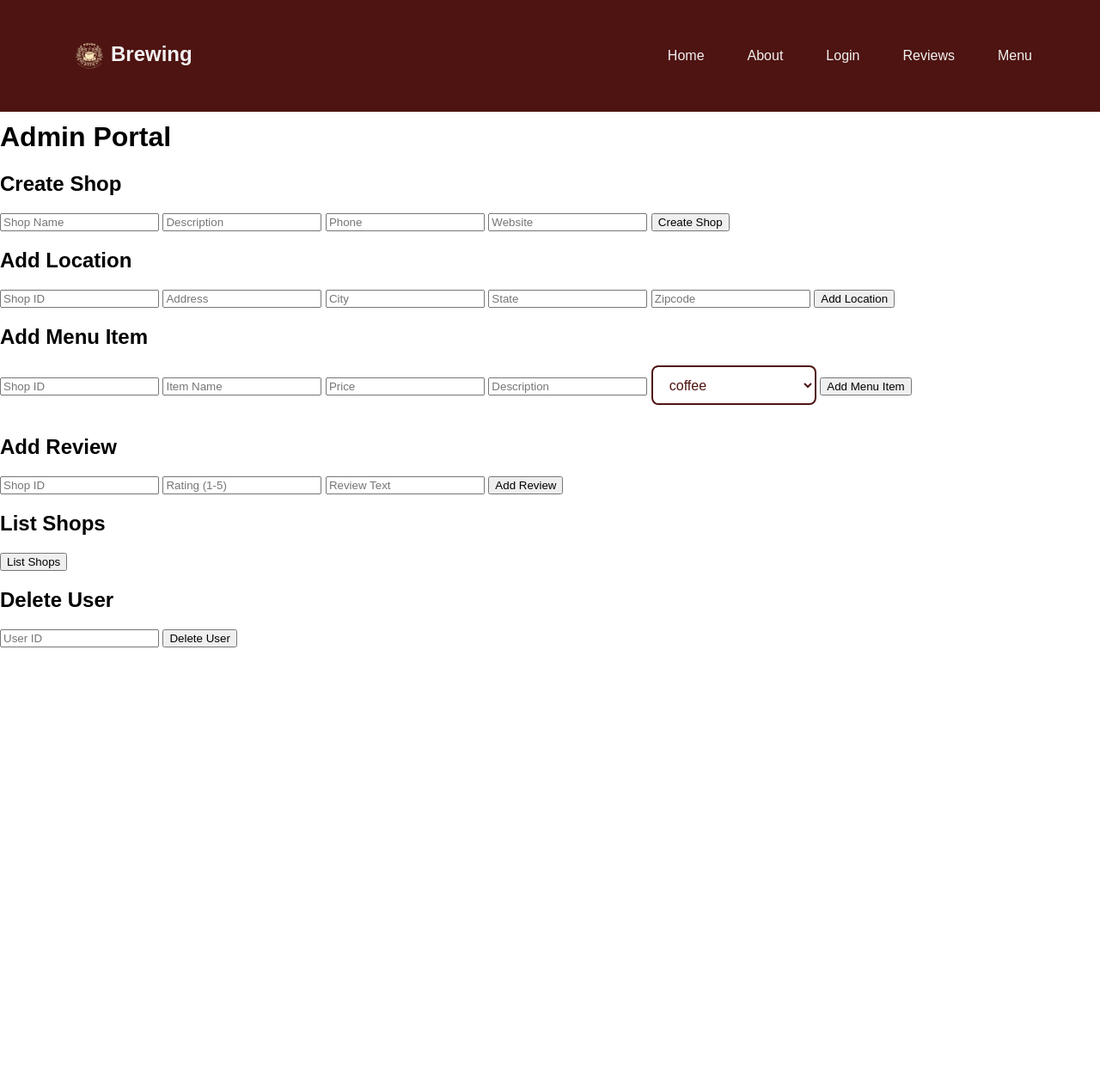
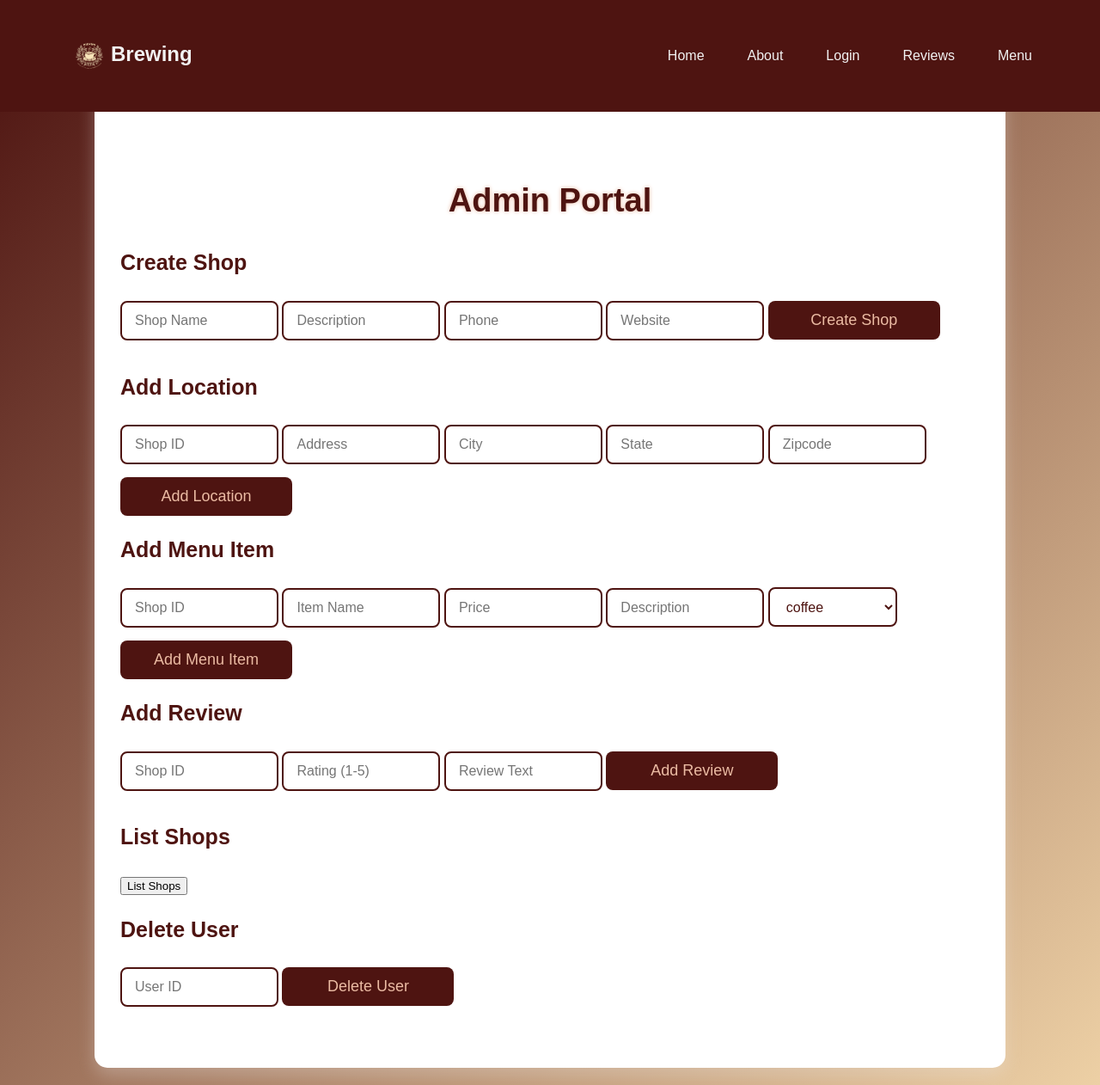
Before and after one commit to alinahassan04/CoffeeShopWeb, a Flask app: page /admin.html in a window 1280 px wide. Shown: the whole page at 86% size. Before the commit the page ends 753 px from the top, so only its background shows below. Run offline with Flask 3, Linux system fonts and the light colour scheme; parts of the project's set-up code (start-up, migrations or seed data) failed here and were passed over.

Commit message:
Updating admin.html with css and links for nav bar
Refactored the admin HTML template for improved structure and styling.

```diff
--- a/Coffee_Shop/templates/admin.html
+++ b/Coffee_Shop/templates/admin.html
@@ -11,26 +11,28 @@
 
   <nav class="nav">
         <div class="flex-container">
-            <h1 class="logo"><a href="{{ url_for('home') }}"><img src = static/Brewing.png>Brewing</a></h1>
+            <h1 class="logo"><a href="#HomePage.html"><img src = static/Brewing.png>Brewing</a></h1>
             <ul>
-            <li><a href="{{ url_for('home') }}">Home</a></li>
-            <li><a href="{{ url_for('learn_more_page') }}">About</a></li>
-            <li><a href="{{ url_for('login_page') }}">Login</a></li>
-            <li><a href="{{ url_for('reviews_page') }}">Reviews</a></li>
-            <li><a href="{{ url_for('menu_page') }}">Menu</a></li>
+            <li><a href="#HomePage.html">Home</a></li>
+            <li><a href="about-section">About</a></li>
+            <li><a href="Login.html">Login</a></li>
+            <li><a href="Reviews.html">Reviews</a></li>
+            <li><a href="menu.html">Menu</a></li>
             </ul>
         </div>
   </nav>
 
-    <h1 style="padding-top: 80px;">Admin Portal</h1>
-
+  <div class= "admin-body">
+	  <div class= "admin-form">
+        <div class = "admin-form-container">
+            <h1 style="padding-top: 80px; text-align: center;">Admin Portal</h1>
                 <section>
                   <h2>Create Shop</h2>
                   <input id="shopName" placeholder="Shop Name">
                   <input id="shopDesc" placeholder="Description">
                   <input id="shopPhone" placeholder="Phone">
                   <input id="shopWebsite" placeholder="Website">
-    <button onclick="createShop()">Create Shop</button>
+                  <button class="btn" onclick="createShop()">Create Shop</button>
                   <p id="shopResult"></p>
                 </section>
 
@@ -41,7 +43,7 @@
                   <input id="locCity" placeholder="City">
                   <input id="locState" placeholder="State">
                   <input id="locZip" placeholder="Zipcode">
-    <button onclick="addLocation()">Add Location</button>
+                  <button class="btn" onclick="addLocation()">Add Location</button>
                   <p id="locationResult"></p>
                 </section>
 
@@ -57,7 +59,7 @@
                     <option value="pastry">pastry</option>
                     <option value="other">other</option>
                   </select>
-    <button onclick="addMenuItem()">Add Menu Item</button>
+                  <button class="btn" onclick="addMenuItem()">Add Menu Item</button>
                   <p id="menuResult"></p>
                 </section>
 
@@ -66,7 +68,7 @@
                   <input id="revShopId" placeholder="Shop ID">
                   <input id="revRating" placeholder="Rating (1-5)">
                   <input id="revText" placeholder="Review Text">
-    <button onclick="addReview()">Add Review</button>
+                  <button class="btn" onclick="addReview()">Add Review</button>
                   <p id="reviewResult"></p>
                 </section>
 
@@ -79,10 +81,14 @@
                 <section>
                   <h2>Delete User</h2>
                   <input id="delUserId" placeholder="User ID">
-    <button onclick="deleteUser()">Delete User</button>
+                  <button class="btn" onclick="deleteUser()">Delete User</button>
                   <p id="deleteUserResult"></p>
                 </section>
 
                 <script src="/static/script.js"></script>
+        </div>
+    </div>
+  </div>
 </body>
+
 </html>
```
Lines whose indentation alone changed are shown as unchanged.
